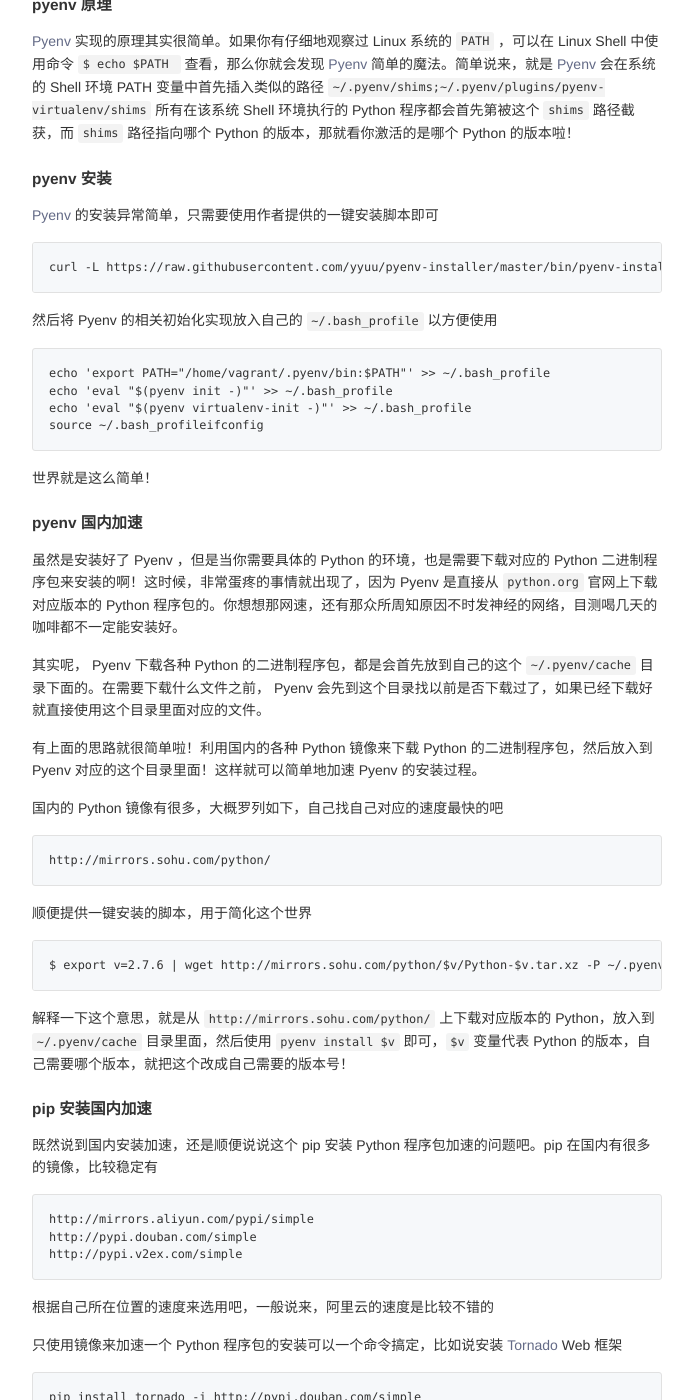
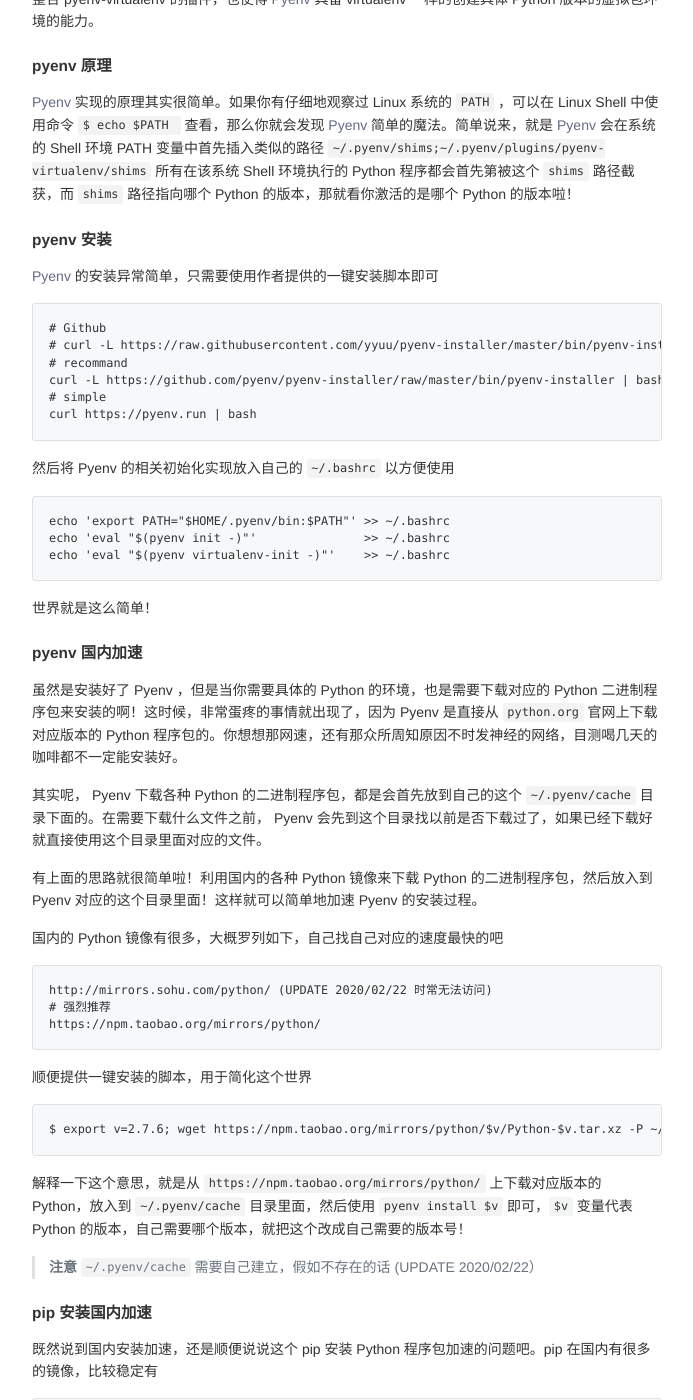
Before and after one commit to mywaiting/mywaiting.github.io, a Jekyll site: the page built from _posts/2017-08-20-pyenv-install-for-virtualenv-and-accelerate-in-mainland-china.md, in a window 1280 px wide and 1400 px high, scrolled down 637 px. Shown: the whole window, without its empty margins (168-861 px from the left). Built offline with Jekyll 4.4.1, drawn with Linux system fonts in a browser that asks for light colours; some of the changed text lies outside the part shown.

Commit message:
UPDATE 2020/02/22 针对文章中的部分细节有更新，尤其是国内 `PYTHON BUILD MIRRORS` 的问题

```diff
--- a/_posts/2017-08-20-pyenv-install-for-virtualenv-and-accelerate-in-mainland-china.md
+++ b/_posts/2017-08-20-pyenv-install-for-virtualenv-and-accelerate-in-mainland-china.md
@@ -11,6 +11,8 @@
     - Virtualenv
     - Weblogs
 ---
+
+> **UPDATE 2020/02/22** 针对文章中的部分细节有更新，尤其是国内 `PYTHON BUILD MIRRORS` 的问题
 
 使用 [Python](https://www.python.org/) 的人时常会精神错乱，因为 Python 的版本太多了，有些 Python Package 还会挑版本，这让开发、维护甚至生产环境出现很多很恼人的问题。于是针对这个问题，一系列的 Python 独立包环境出现了，比如有名的 virtualenv 使用空间换时间的战术，通过复制一份已有的 Python 环境，修改系统，特别是 Linux 系统的 `PATH` 变量使得在该虚拟包环境中的 Python 路径指向自己，这样就可以不受系统的 Python 版本影响。
 
@@ -28,14 +30,18 @@
 
 [Pyenv](https://github.com/pyenv/pyenv) 的安装异常简单，只需要使用作者提供的一键安装脚本即可
 
-    curl -L https://raw.githubusercontent.com/yyuu/pyenv-installer/master/bin/pyenv-installer | bash
+    # Github
+    # curl -L https://raw.githubusercontent.com/yyuu/pyenv-installer/master/bin/pyenv-installer | bash
+    # recommand
+    curl -L https://github.com/pyenv/pyenv-installer/raw/master/bin/pyenv-installer | bash
+    # simple
+    curl https://pyenv.run | bash
 
-然后将 Pyenv 的相关初始化实现放入自己的 `~/.bash_profile` 以方便使用
+然后将 Pyenv 的相关初始化实现放入自己的 `~/.bashrc` 以方便使用
 
-    echo 'export PATH="/home/vagrant/.pyenv/bin:$PATH"' >> ~/.bash_profile
-    echo 'eval "$(pyenv init -)"' >> ~/.bash_profile
-    echo 'eval "$(pyenv virtualenv-init -)"' >> ~/.bash_profile
-    source ~/.bash_profileifconfig
+    echo 'export PATH="$HOME/.pyenv/bin:$PATH"' >> ~/.bashrc
+    echo 'eval "$(pyenv init -)"'               >> ~/.bashrc
+    echo 'eval "$(pyenv virtualenv-init -)"'    >> ~/.bashrc
 
 世界就是这么简单！
 
@@ -50,14 +56,18 @@
 
 国内的 Python 镜像有很多，大概罗列如下，自己找自己对应的速度最快的吧
 
-    http://mirrors.sohu.com/python/
+    http://mirrors.sohu.com/python/ (UPDATE 2020/02/22 时常无法访问)
+    # 强烈推荐
+    https://npm.taobao.org/mirrors/python/
+
 
 顺便提供一键安装的脚本，用于简化这个世界
 
-    $ export v=2.7.6 | wget http://mirrors.sohu.com/python/$v/Python-$v.tar.xz -P ~/.pyenv/cache/; pyenv install $v
+    $ export v=2.7.6; wget https://npm.taobao.org/mirrors/python/$v/Python-$v.tar.xz -P ~/.pyenv/cache/; pyenv install $v
 
-解释一下这个意思，就是从 `http://mirrors.sohu.com/python/` 上下载对应版本的 Python，放入到 `~/.pyenv/cache` 目录里面，然后使用 `pyenv install $v` 即可，`$v` 变量代表 Python 的版本，自己需要哪个版本，就把这个改成自己需要的版本号！
+解释一下这个意思，就是从 `https://npm.taobao.org/mirrors/python/` 上下载对应版本的 Python，放入到 `~/.pyenv/cache` 目录里面，然后使用 `pyenv install $v` 即可，`$v` 变量代表 Python 的版本，自己需要哪个版本，就把这个改成自己需要的版本号！
 
+> **注意** `~/.pyenv/cache` 需要自己建立，假如不存在的话 (UPDATE 2020/02/22）
 
 ### pip 安装国内加速
 
@@ -66,8 +76,9 @@
     http://mirrors.aliyun.com/pypi/simple
     http://pypi.douban.com/simple
     http://pypi.v2ex.com/simple
+    https://pypi.tuna.tsinghua.edu.cn/simple （特别推荐）
 
-根据自己所在位置的速度来选用吧，一般说来，阿里云的速度是比较不错的
+根据自己所在位置的速度来选用吧，一般说来，TUNA 的速度是比较不错的
 
 只使用镜像来加速一个 Python 程序包的安装可以一个命令搞定，比如说安装 [Tornado](https://www.tornadoweb.org) Web 框架
 
@@ -76,11 +87,11 @@
 但如果为了方便工作，可以配置成默认的 pip 安装镜像，创建或者修改以下文件 `~/.pip/pip.conf` 写入以下文件内容
 
     [global]
-    index-url = http://mirrors.aliyun.com/pypi/simple
+    index-url = https://pypi.tuna.tsinghua.edu.cn/simple
     [install]
-    trusted-host = mirrors.aliyun.com
+    trusted-host = pypi.tuna.tsinghua.edu.cn
 
-这样在使用pip来安装时，会默认调用该镜像。
+这样在使用 pip 来安装时，会默认调用该镜像。
 
 
 以上，就是我使用 pyenv 一些小总结，希望你看到的话，能觉得有用。
```
